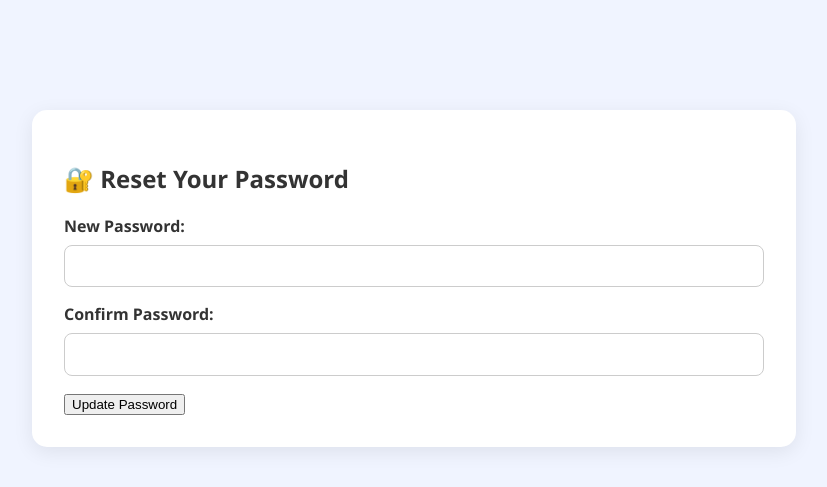
After one commit to Majain004/Student-Management-System, a Flask app: page /reset-password in a window 1280 px wide. The commit adds this page. Shown: the top 487 px of the page, without its empty margins (226-1053 px from the left). Run offline with Flask 3, Linux system fonts and the light colour scheme.

```diff
--- a/app.py
+++ b/app.py
@@ -245,6 +245,76 @@ def export():
 
     return send_file('students.csv', as_attachment=True)
 
+@app.route('/verify-reset-otp', methods=['GET', 'POST'])
+def verify_reset_otp():
+    msg = ''
+    if request.method == 'POST':
+        entered_otp = request.form.get('otp', '').strip()
+        if entered_otp == session.get('reset_otp'):
+            return redirect(url_for('reset_password'))
+        else:
+            msg = "❌ Incorrect OTP."
+
+    return render_template('verify_otp.html', message=msg)
+
+
+@app.route('/reset-password', methods=['GET', 'POST'])
+def reset_password():
+    msg = ''
+    if request.method == 'POST':
+        new_pass = request.form.get('password', '').strip()
+        confirm = request.form.get('confirm', '').strip()
+
+        if new_pass != confirm:
+            msg = "❌ Passwords do not match."
+        else:
+            email = session.get('reset_email')
+            conn = sqlite3.connect('students.db')
+            cur = conn.cursor()
+            cur.execute("UPDATE users SET password = ? WHERE email = ?", (new_pass, email))
+            conn.commit()
+            conn.close()
+            session.pop('reset_email', None)
+            session.pop('reset_otp', None)
+            msg = "✅ Password updated. Please login."
+            return redirect(url_for('login'))
+
+    return render_template('reset_password.html', message=msg)
+
+
+@app.route('/forgot-password', methods=['GET', 'POST'])
+def forgot_password():
+    msg = ''
+    if request.method == 'POST':
+        email = request.form.get('email', '').strip()
+        conn = sqlite3.connect('students.db')
+        cur = conn.cursor()
+        cur.execute("SELECT username FROM users WHERE email = ?", (email,))
+        user = cur.fetchone()
+        conn.close()
+
+        if user:
+            otp = str(random.randint(100000, 999999))
+            session['reset_otp'] = otp
+            session['reset_email'] = email
+
+            message = MIMEText(f'Your OTP to reset password is: {otp}')
+            message['Subject'] = 'Password Reset OTP - Student Management System'
+            message['From'] = app.config['MAIL_USERNAME']
+            message['To'] = email
+
+            try:
+                with smtplib.SMTP_SSL('smtp.gmail.com', 465) as server:
+                    server.login(app.config['MAIL_USERNAME'], app.config['MAIL_PASSWORD'])
+                    server.sendmail(app.config['MAIL_USERNAME'], email, message.as_string())
+                return redirect(url_for('verify_reset_otp'))
+            except Exception as e:
+                msg = f"❌ Failed to send OTP: {e}"
+        else:
+            msg = "❌ Email not found!"
+
+    return render_template('forgot_password.html', message=msg)
+
 # -------- Run Server --------
 if __name__ == '__main__':
     app.run(debug=True)
--- a/static/style.css
+++ b/static/style.css
@@ -259,3 +259,14 @@ body.dark-mode .footer {
     margin-top: 1rem;
     text-align: center;
 }
+
+.forgot-link {
+  display: block;
+  margin-top: 10px;
+  text-align: right;
+  color: #007bff;
+  text-decoration: none;
+}
+.forgot-link:hover {
+  text-decoration: underline;
+}
--- a/templates/login.html
+++ b/templates/login.html
@@ -18,6 +18,8 @@
 
             <button type="submit" class="btn btn-primary">Login</button>
         </form>
+
+        <a href="{{ url_for('forgot_password') }}" class="forgot-link">🔑 Forgot Password?</a>
 
         <form action="{{ url_for('guest_login') }}" method="POST">
             <button type="submit" class="btn btn-secondary">Login as Guest</button>
--- /dev/null
+++ b/templates/reset_password.html
@@ -0,0 +1,24 @@
+<!DOCTYPE html>
+<html lang="en">
+<head>
+  <title>Reset Password</title>
+  <link rel="stylesheet" href="{{ url_for('static', filename='style.css') }}">
+</head>
+<body>
+  <div class="container">
+    <h2>🔐 Reset Your Password</h2>
+    <form method="POST">
+      <label>New Password:</label>
+      <input type="password" name="password" required>
+
+      <label>Confirm Password:</label>
+      <input type="password" name="confirm" required>
+
+      <input type="submit" value="Update Password">
+    </form>
+    {% if message %}
+      <p>{{ message }}</p>
+    {% endif %}
+  </div>
+</body>
+</html>
```
Also changed, not shown: create_table.py (+8 -0 lines), init_db.py (+8 -16 lines), templates/forgot_password.html (added, +20 -0 lines), students.db.
